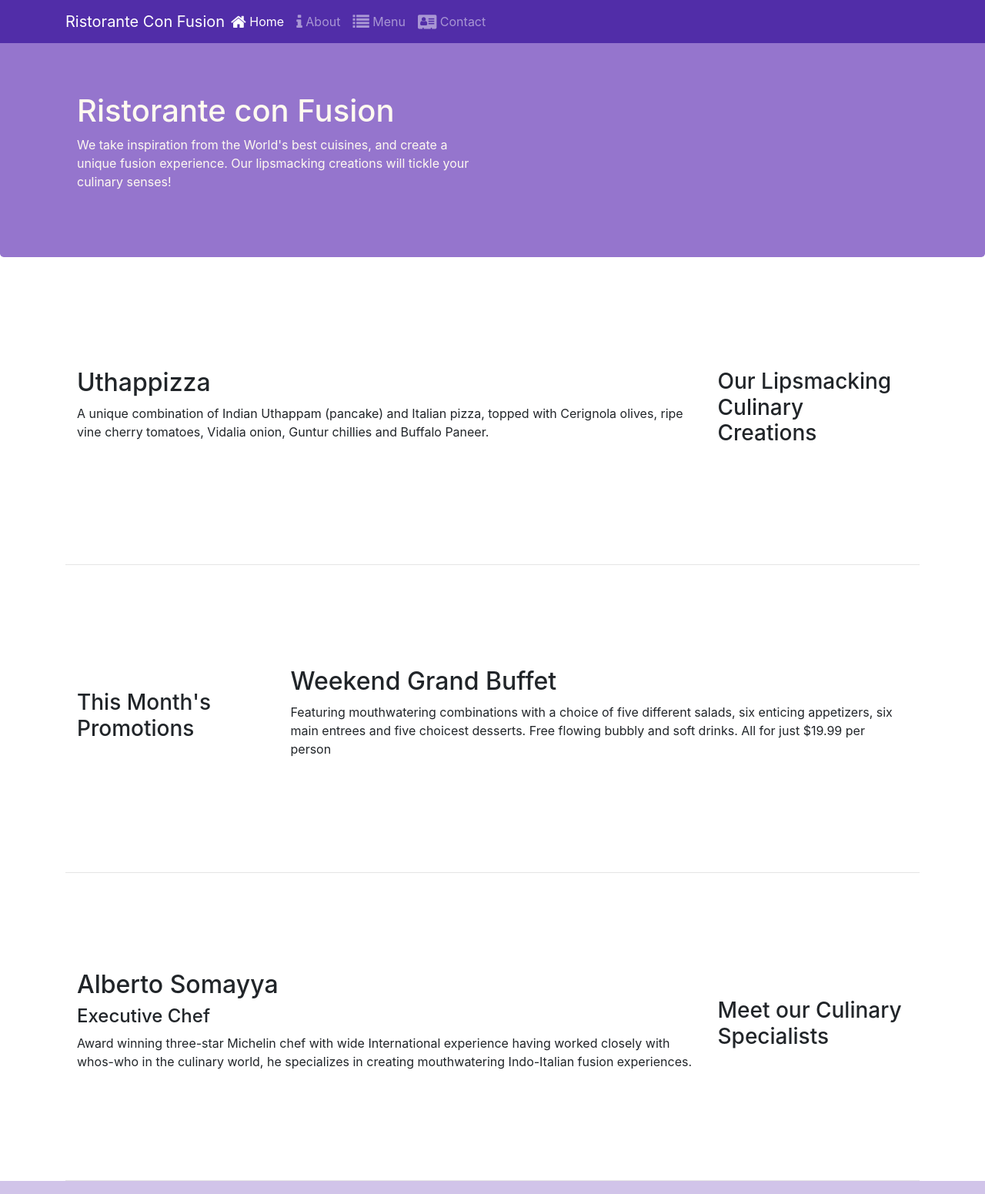
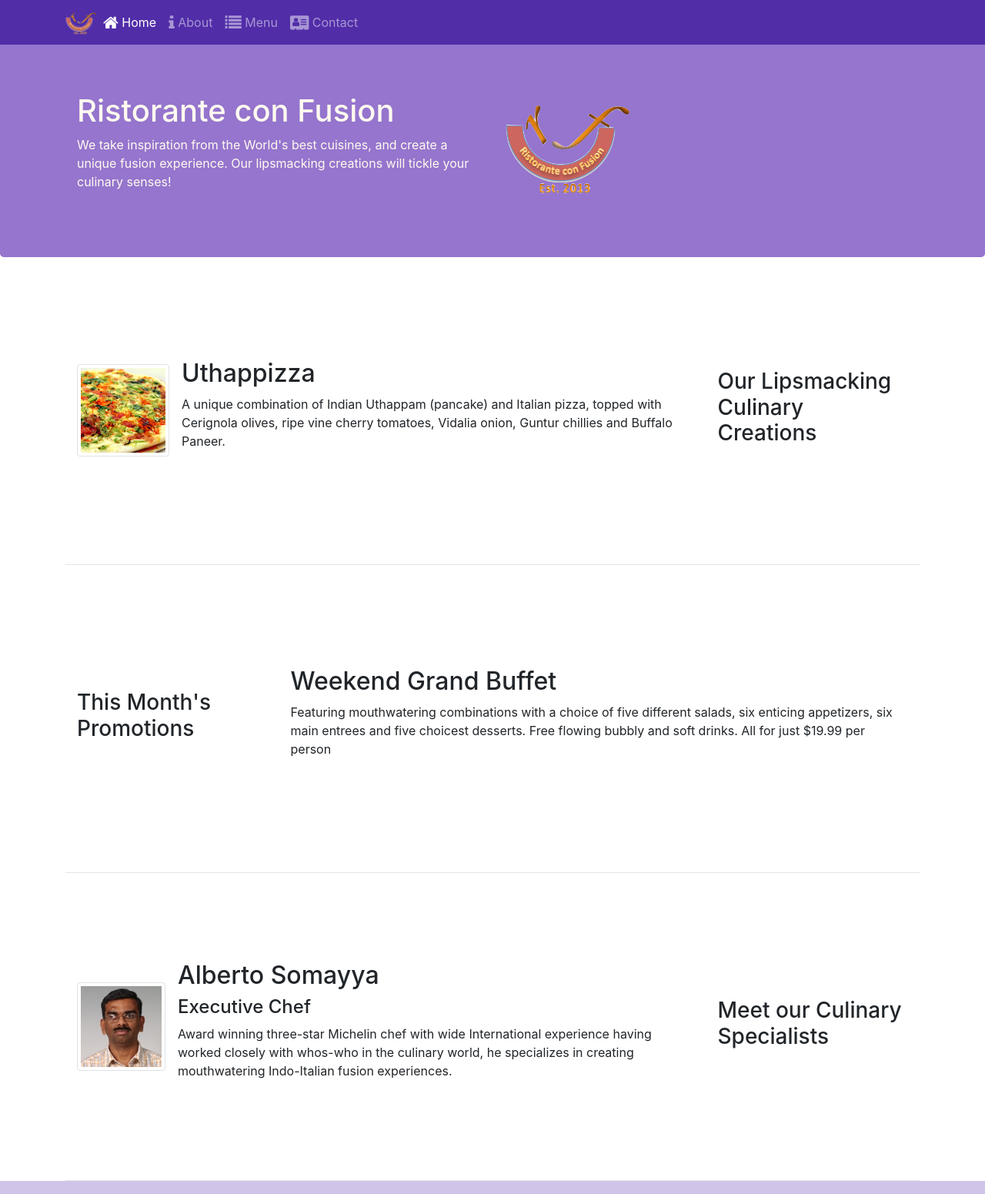
Before and after one commit to oknono/coursera_bootstrap, a website: page index.html in a window 1280 px wide. Shown: the top 1551 px of the page at 77% size. Drawn offline with nearby package versions, Linux system fonts and the light colour scheme.

Commit message:
Add logo in nav and images on index

```diff
--- a/index.html
+++ b/index.html
@@ -20,14 +20,16 @@
             <button class="navbar-toggler" type="button" data-toggle="collapse" data-target="#Navbar">
                 <span class="navbar-toggler-icon"></span>
             </button>
-            <a class="navbar-brand mr-auto" href="#">Ristorante Con Fusion</a>
+            <a class="navbar-brand mr-auto" href="#"><img src="img/logo.png" height="30" width="41"
+                    alt="Ristorante Con Fusion"></a>
             <div class="collapse navbar-collapse" id="Navbar">
                 <ul class="navbar-nav mr-auto">
                     <li class="nav-item active"><a class="nav-link" href="#"><span class="fa fa-home fa-lg"></span>
                             Home</a></li>
                     <li class="nav-item"><a class="nav-link" href="./aboutus.html"><span
                                 class="fa fa-info fa-lg"></span> About</a></li>
-                    <li class="nav-item"><a class="nav-link" href="#"><span class="fa fa-list fa-lg"></span> Menu</a>
+                    <li class="nav-item"><a class="nav-link" href="#"><span class="fa fa-list fa-lg"></span>
+                            Menu</a>
                     </li>
                     <li class="nav-item"><a class="nav-link" href="./contactus.html"><span
                                 class="fa fa-address-card fa-lg"></span>
@@ -44,7 +46,8 @@
                     <p>We take inspiration from the World's best cuisines, and create a unique fusion experience. Our
                         lipsmacking creations will tickle your culinary senses!</p>
                 </div>
-                <div class="col-12 col-sm-6">
+                <div class="col-12 col-sm-6 align-self-center">
+                    <img src="img/logo.png" alt="" class="img-fluid">
                 </div>
             </div>
         </div>
@@ -56,9 +59,15 @@
                 <h3>Our Lipsmacking Culinary Creations</h3>
             </div>
             <div class="col col-sm order-sm-first col-md">
-                <h2>Uthappizza</h2>
-                <p>A unique combination of Indian Uthappam (pancake) and Italian pizza, topped with Cerignola olives,
-                    ripe vine cherry tomatoes, Vidalia onion, Guntur chillies and Buffalo Paneer.</p>
+                <div class="media">
+                    <img src="img/uthappizza.png" alt="uthappizza" class="d-flex mr-3 img-thumbnail align-self-center">
+                    <div class="media-body">
+                        <h2 class="mt-0">Uthappizza</h2>
+                        <p>A unique combination of Indian Uthappam (pancake) and Italian pizza, topped with Cerignola
+                            olives,
+                            ripe vine cherry tomatoes, Vidalia onion, Guntur chillies and Buffalo Paneer.</p>
+                    </div>
+                </div>
             </div>
         </div>
 
@@ -80,11 +89,19 @@
                 <h3>Meet our Culinary Specialists</h3>
             </div>
             <div class="col col-sm order-sm-first col-md">
-                <h2>Alberto Somayya</h2>
-                <h4>Executive Chef</h4>
-                <p>Award winning three-star Michelin chef with wide International experience having worked closely with
-                    whos-who in the culinary world, he specializes in creating mouthwatering Indo-Italian fusion
-                    experiences. </p>
+                <div class="media">
+                    <img src="img/alberto.png" alt="Alberto Somayya"
+                        class="d-flex mr-3 img-thumbnail align-self-center">
+                    <div class="media-body">
+                        <h2>Alberto Somayya</h2>
+                        <h4>Executive Chef</h4>
+                        <p>Award winning three-star Michelin chef with wide International experience having worked
+                            closely with
+                            whos-who in the culinary world, he specializes in creating mouthwatering Indo-Italian fusion
+                            experiences. </p>
+                    </div>
+                </div>
+
             </div>
         </div>
     </div>
```
Also changed, not shown: aboutus.html (+2 -1 lines), contactus.html (+2 -1 lines), img/alberto.png (added), img/buffet.png (added), img/logo.png (added), img/uthappizza.png (added).
